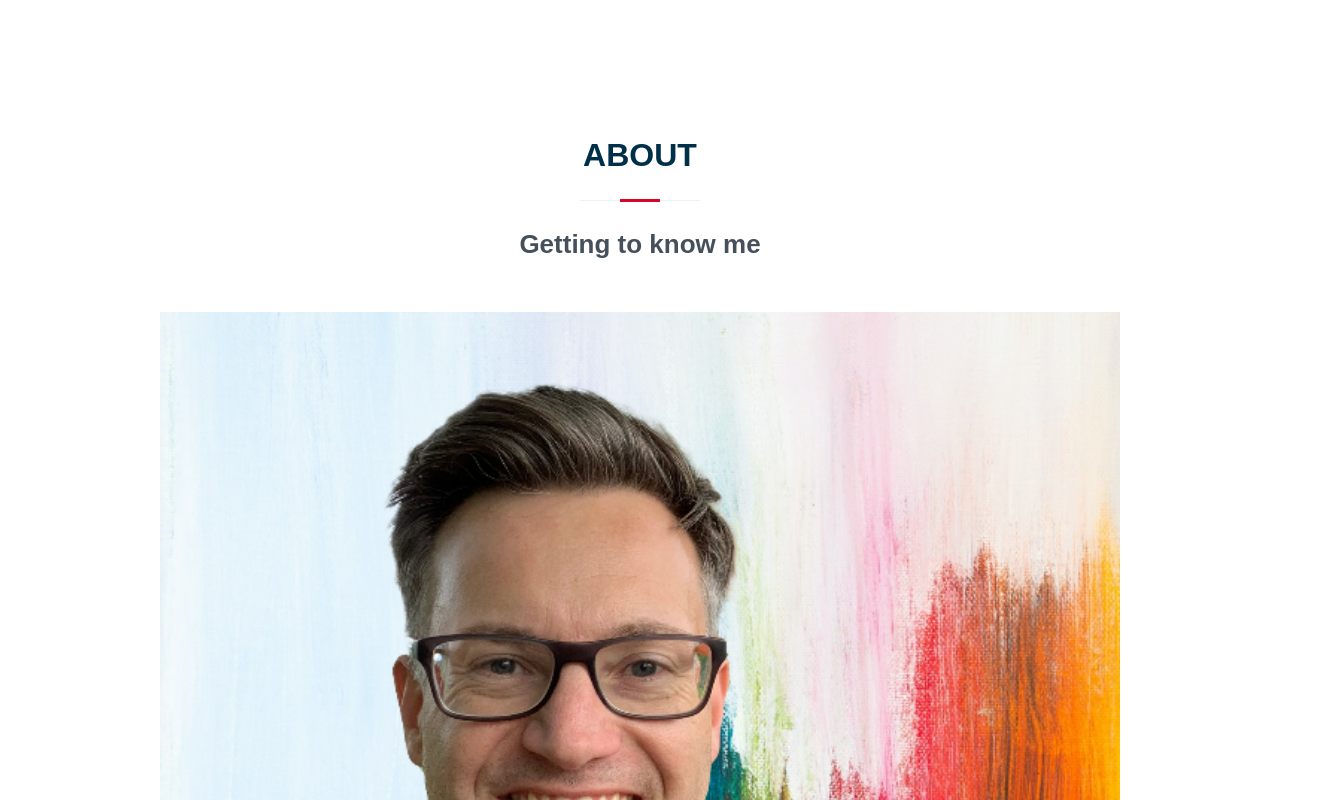
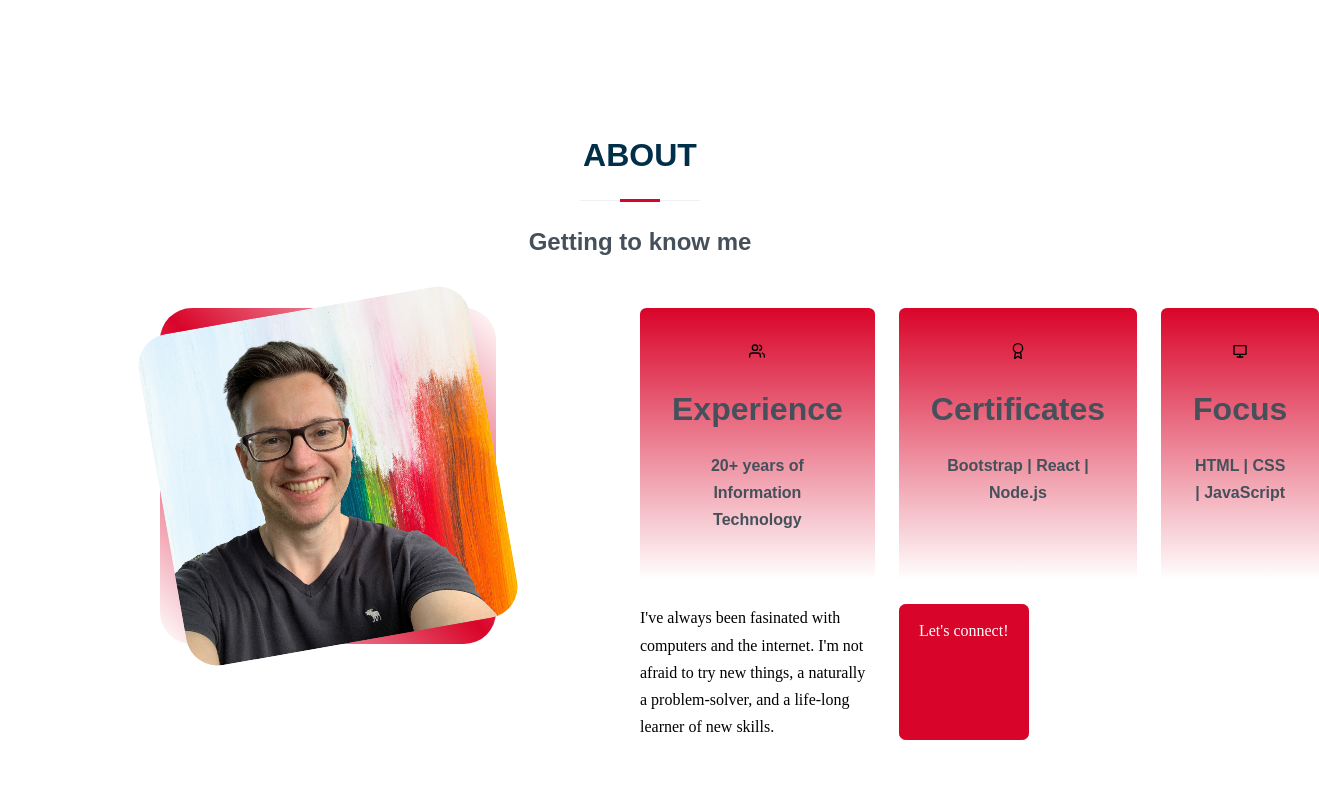
Before and after one commit to remarshal/marshal-rocks-react, a React (Create React App) app: page / in a window 1280 px wide. Shown: the part 800-1600 px from the top of the page, 1319 px wide, since content can reach past the window. Built offline with nearby package versions, Linux system fonts and the light colour scheme; a web font is replaced by a local one.

Commit message:
about css

```diff
--- a/src/Components/About.jsx
+++ b/src/Components/About.jsx
@@ -1,37 +1,37 @@
 import './about.css';
 import ProfileImg from '../assets/img/profile-img.png';
-import { BsPencilSquare } from 'react-icons/bs';
-import { FiUsers } from 'react-icons/fi';
+import { FiUsers, FiAward} from 'react-icons/fi';
+import {RiComputerLine} from 'react-icons/ri'
 
 const About = () => {
     return (
         <section id='about'>
             <div className="section-title">
                 <h2>About</h2>
-                <h5>Getting to know me</h5>
+                <h4>Getting to know me</h4>
             </div>
             <div className="container about--container">
                 <div className="about--me">
-                    <div className="about--image">
+                    <div className="about--img">
                         <img src={ProfileImg} alt="Marshals Profile Photo" />
                     </div>
                 </div>
                 <div className="about-content">
                     <div className="about--cards">
                         <card className='about--card'>
-                            <BsPencilSquare className='about--icons' />
+                            <FiUsers className='about--icons' />
                             <h3>Experience</h3>
-                            <h4>20+ years of Information Technology</h4>
+                            <h5>20+ years of Information Technology</h5>
                         </card>
                         <card className='about--card'>
-                            <FiUsers className='about--icons' />
+                            <FiAward className='about--icons' />
                             <h3>Certificates</h3>
-                            <h4>Bootstrap | React | Node.js</h4>
+                            <h5>Bootstrap | React | Node.js</h5>
                         </card>
                         <card className='about--card'>
-                            <BsPencilSquare className='about--icons' />
+                            <RiComputerLine className='about--icons' />
                             <h3>Focus</h3>
-                            <h4>HTML | CSS | JavaScript</h4>
+                            <h5>HTML | CSS | JavaScript</h5>
                         </card>
                         <p>I've always been fasinated with computers and the internet. I'm not afraid to try new things, a naturally a problem-solver, and a life-long learner of new skills.</p>
                         <a href='#contact' className='btn btn-primary'>Let's connect!</a>
--- a/src/Components/about.css
+++ b/src/Components/about.css
@@ -1,37 +1,46 @@
+.about--container {
+    display: grid;
+    grid-template-columns: 35% 50%;
+    gap: 15%;
+}
 
-.section-title {
+.about--me {
+    width: 100%;
+    aspect-ratio: 1/1;
+    border-radius: 2rem;
+    background: linear-gradient(45deg, transparent, var(--color-primary), transparent);
+    display: grid;
+    place-items: center;
+}
+
+.about--img {
+    border-radius: 2rem;
+    overflow: hidden;
+    transform: rotate(-10deg);
+}
+
+.about--img:hover {
+    border-radius: 2rem;
+    transform: rotate(0);
+    transition: var(--transition)
+}
+
+.about--cards {
+    display: grid;
+    grid-template-columns: repeat(3, 1fr);
+    gap: 1.5rem;
+}
+
+.about--card {
+    border-radius: .4rem;
+    border: 1.1rem var(--color-primary);
+    background: linear-gradient(var(--color-primary), transparent);
+    padding: 2rem;
     text-align: center;
-    padding-bottom: 30px;
-  }
-  .section-title h2 {
-    font-size: 32px;
-    font-weight: bold;
-    text-transform: uppercase;
-    margin-bottom: 20px;
-    padding-bottom: 20px;
-    position: relative;
-    color: #003049;
-  }
-  .section-title h2::before {
-    content: "";
-    position: absolute;
-    display: block;
-    width: 120px;
-    height: 1px;
-    background: #EDF2F4;
-    bottom: 1px;
-    left: calc(50% - 60px);
-  }
-  .section-title h2::after {
-    content: "";
-    position: absolute;
-    display: block;
-    width: 40px;
-    height: 3px;
-    background: #D90429;
-    bottom: 0;
-    left: calc(50% - 20px);
-  }
-  .section-title p {
-    margin-bottom: 0;
-  }
+}
+
+.about--card:hover {
+    background: 1rem transparent;
+    border: 1.3rem var(--color-primary);
+    cursor: pointer;
+}
--- a/src/index.css
+++ b/src/index.css
@@ -53,13 +53,23 @@ a:hover {
 h1, h2, h3, h4, h5 {
     color: #45505b;
     margin: 15px 0 15px 0;
-    font-size: 26px;
     font-family: "Poppins", sans-serif;
 }
 
 h1 {
+    font-size: 3rem;
+}
+h2 {
     font-size: 2.5rem;
-    font-family: "Poppins", sans-serif;
+}
+h3 {
+    font-size: 2rem;
+}
+h4 {
+    font-size: 1.5rem;
+}
+h5 {
+    font-size: 1rem;
 }
 
 img {
@@ -114,6 +124,44 @@ margin-bottom: 3rem;
     color: var(--color-pale);
 }
 
+/* =============================== SECTIONS =============================== */
+.section-title {
+    text-align: center;
+    padding-bottom: 30px;
+}
+.section-title h2 {
+    font-size: 32px;
+    font-weight: bold;
+    text-transform: uppercase;
+    margin-bottom: 20px;
+    padding-bottom: 20px;
+    position: relative;
+    color: #003049;
+}
+.section-title h2::before {
+    content: "";
+    position: absolute;
+    display: block;
+    width: 120px;
+    height: 1px;
+    background: #EDF2F4;
+    bottom: 1px;
+    left: calc(50% - 60px);
+}
+.section-title h2::after {
+    content: "";
+    position: absolute;
+    display: block;
+    width: 40px;
+    height: 3px;
+    background: #D90429;
+    bottom: 0;
+    left: calc(50% - 20px);
+}
+.section-title p {
+    margin-bottom: 0;
+}
+
 /* =============================== MEDIA QUERIES (SMALL DEVICES) =============================== */
 
 @media screen and (max-width: 600px) {
```
